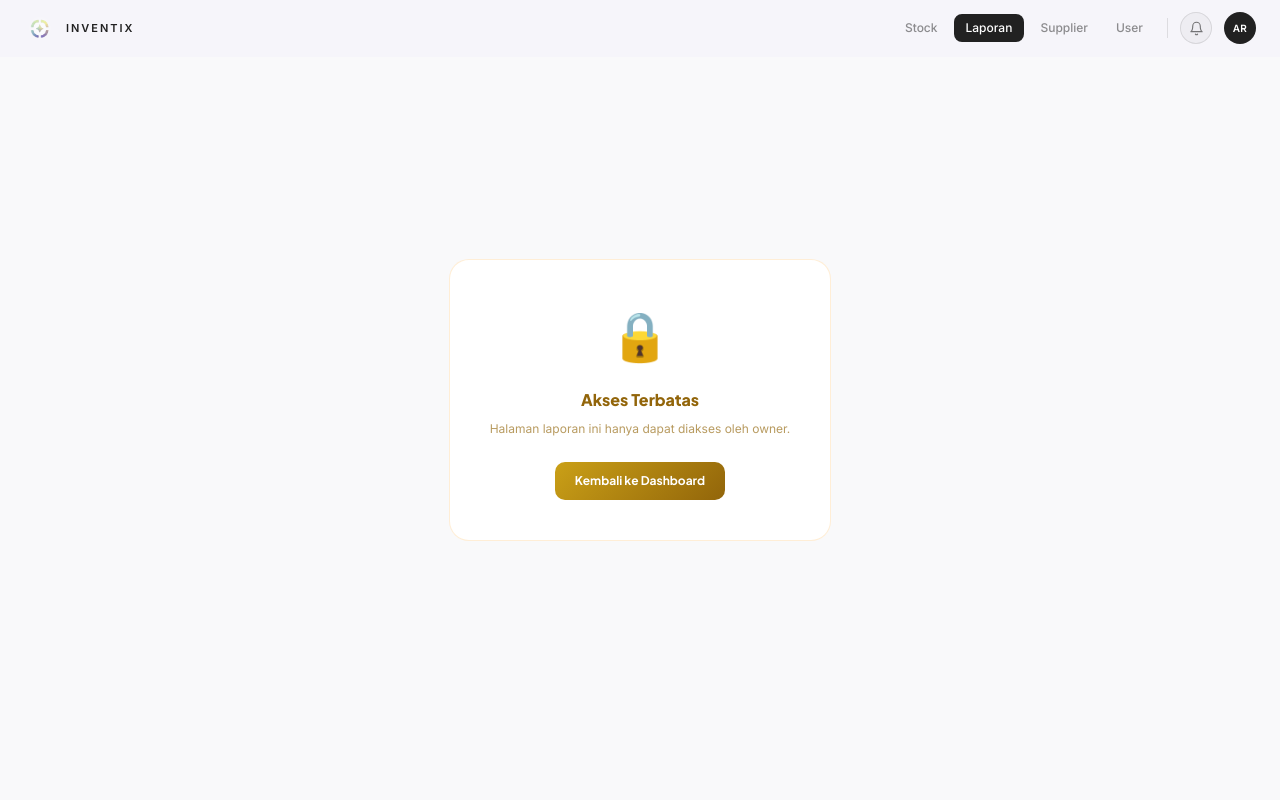
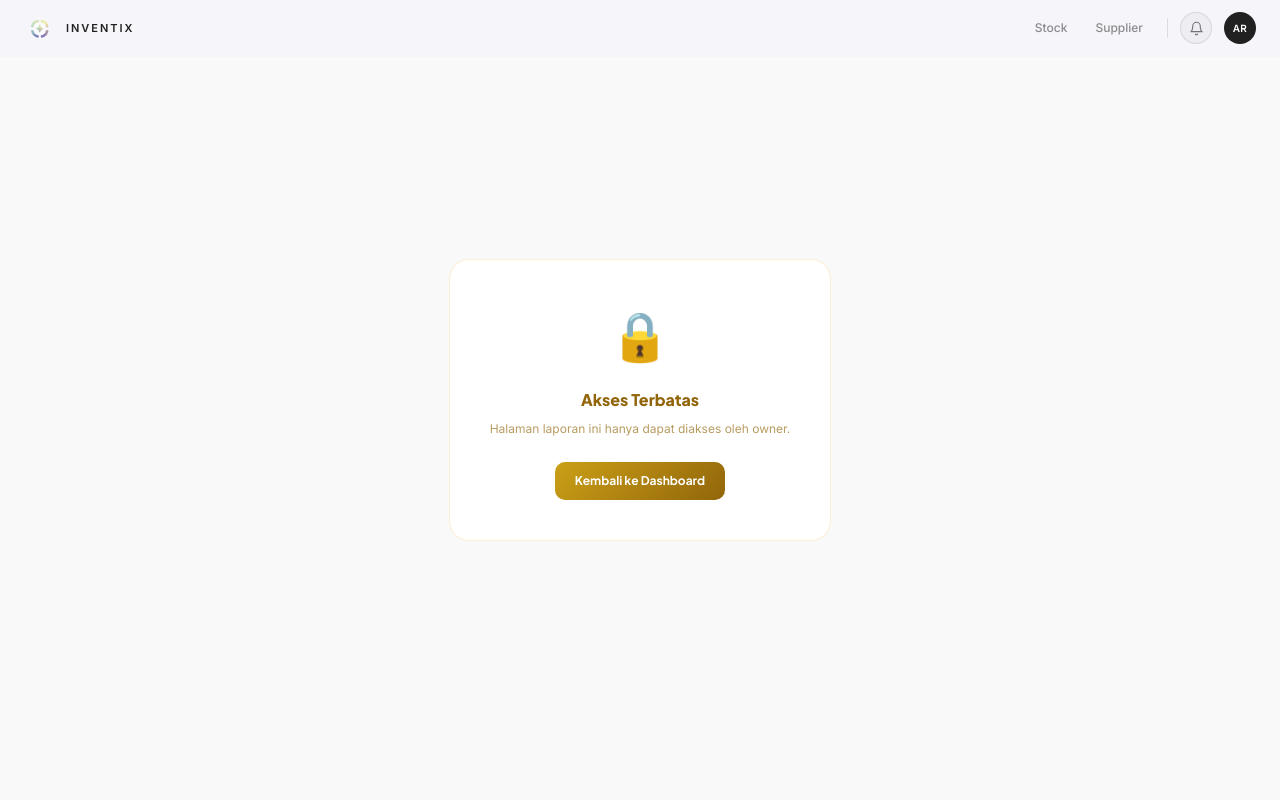
Before and after one commit to kathleenklavinka/inventix-fe, a Next.js app: page /laporan in a window 1280 px wide. Shown: the top 800 px of the page. Built offline with nearby package versions, Linux system fonts and the light colour scheme.

Commit message:
fix(header): resolve client-side hydration mismatch by rendering nav items after mount

```diff
--- a/app/components/header.tsx
+++ b/app/components/header.tsx
@@ -34,8 +34,10 @@ export default function Header({
   const [userRole, setUserRole]   = useState<string>("");
   const [userName, setUserName]   = useState<string>("User");
   const [initials, setInitials]   = useState<string>(userInitials);
+  const [mounted, setMounted]     = useState(false);
 
   useEffect(() => {
+    setMounted(true);
     const role = Cookies.get(COOKIE_ROLE) || "";
     const name = Cookies.get(COOKIE_NAME) ? decodeURIComponent(Cookies.get(COOKIE_NAME)!) : "";
     setUserRole(role);
@@ -45,6 +47,15 @@ export default function Header({
       setInitials(computed || userInitials);
     }
   }, [userInitials]);
+
+  const visibleItems = mounted
+    ? NAV_ITEMS.filter((item) => {
+        if (item.href === "/laporan") return userRole === "owner";
+        if (item.href === "/user") return userRole === "owner";
+        if (userRole === "supplier") return false;
+        return true;
+      })
+    : [];
 
   // Derive role label
   const roleLabel = userRole === "owner"    ? "Owner"
@@ -143,7 +154,7 @@ export default function Header({
 
             {/* Desktop Nav */}
             <nav className="hidden md:flex items-center gap-1">
-              {NAV_ITEMS.map((item) => {
+              {visibleItems.map((item) => {
                 const isActive = pathname.startsWith(item.href);
                 return (
                   <Link
@@ -159,8 +170,6 @@ export default function Header({
                   </Link>
                 );
               })}
-
-
             </nav>
 
             <div className="hidden md:block w-px h-5 bg-black/10" />
@@ -282,7 +291,7 @@ export default function Header({
           } ${isScrolled ? "bg-white/60 backdrop-blur-xl" : "bg-[#F6F5FA]"}`}
         >
           <nav className="flex flex-col px-6 gap-3 pt-2">
-            {NAV_ITEMS.map((item) => {
+            {visibleItems.map((item) => {
               const isActive = pathname.startsWith(item.href);
               return (
                 <Link
```
